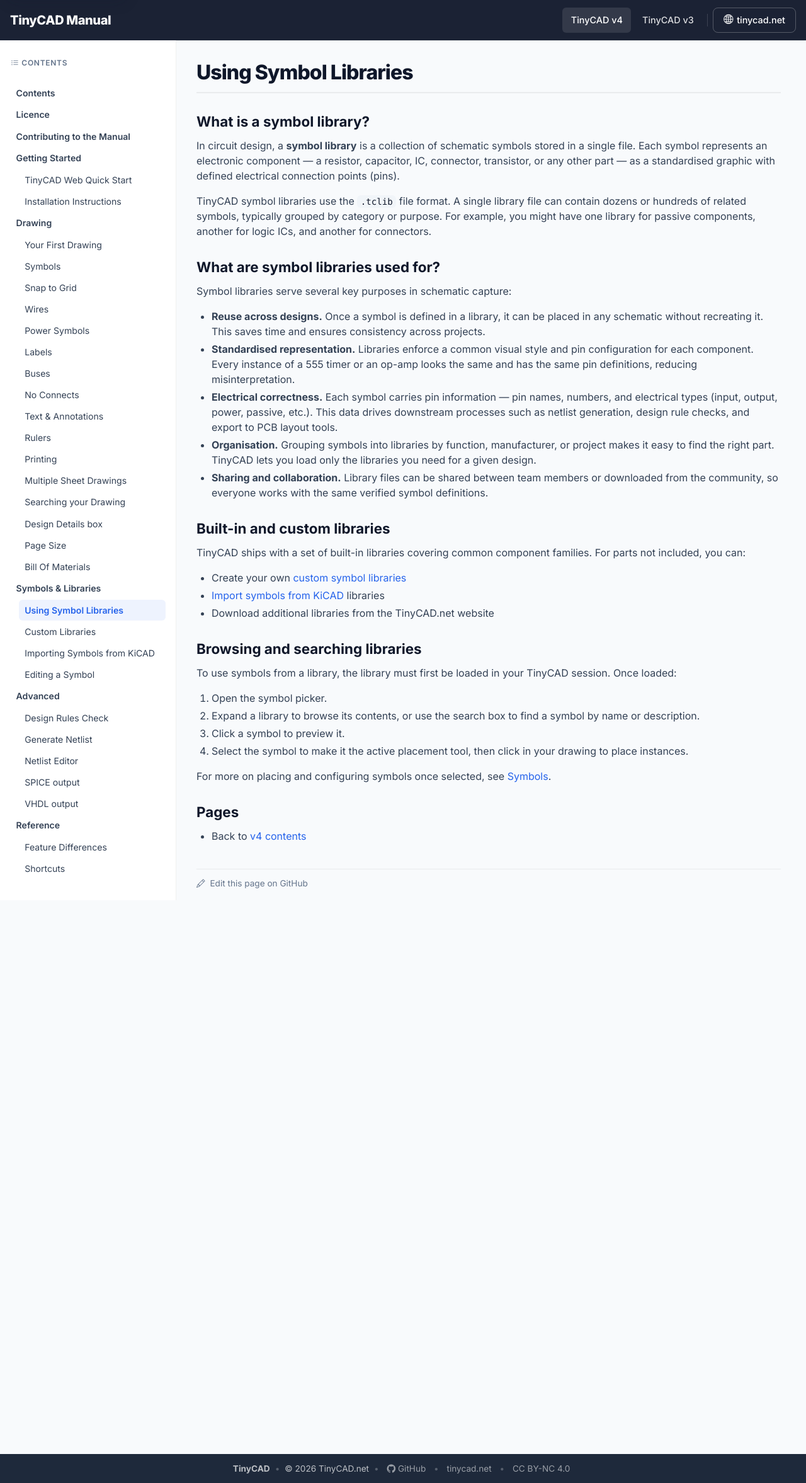
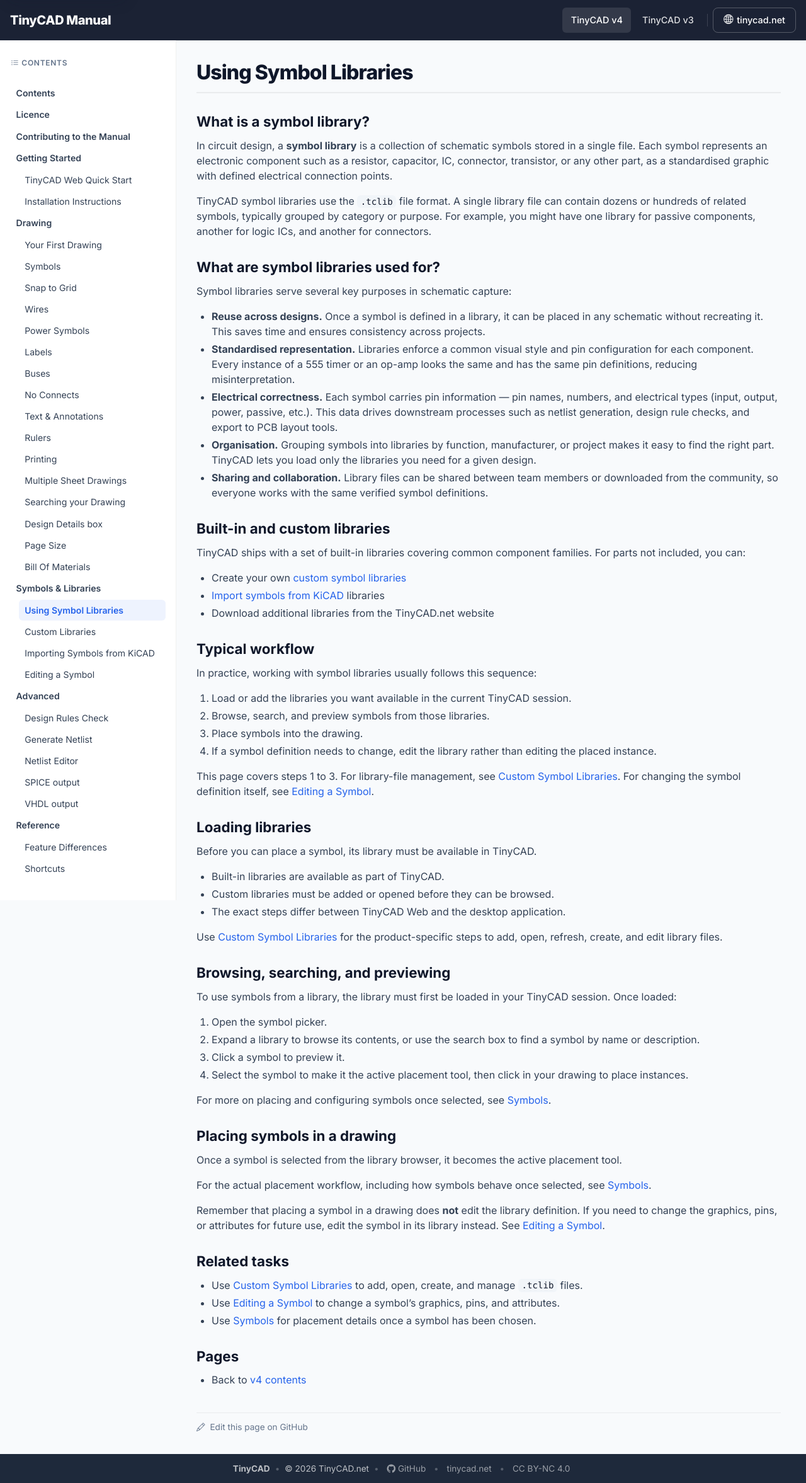
Before and after one commit to matt123p/TinyCAD-docs, a Jekyll site: the page built from docs/v4/Using-Symbol-Libraries.md, in a window 1280 px wide. Shown: the whole page at 63% size. Built offline with Jekyll 4.4.1, drawn with Linux system fonts in a browser that asks for light colours; a style sheet for code colours, icons or effects is not loaded; our own code applies the rules of GitHub Pages for plain Markdown files.

Commit message:
Tidy up library/symbol editing

```diff
--- a/docs/v4/Using-Symbol-Libraries.md
+++ b/docs/v4/Using-Symbol-Libraries.md
@@ -6,7 +6,7 @@
 
 ## What is a symbol library?
 
-In circuit design, a **symbol library** is a collection of schematic symbols stored in a single file. Each symbol represents an electronic component — a resistor, capacitor, IC, connector, transistor, or any other part — as a standardised graphic with defined electrical connection points (pins).
+In circuit design, a **symbol library** is a collection of schematic symbols stored in a single file. Each symbol represents an electronic component such as a resistor, capacitor, IC, connector, transistor, or any other part, as a standardised graphic with defined electrical connection points.
 
 TinyCAD symbol libraries use the `.tclib` file format. A single library file can contain dozens or hundreds of related symbols, typically grouped by category or purpose. For example, you might have one library for passive components, another for logic ICs, and another for connectors.
 
@@ -28,7 +28,28 @@
 - [Import symbols from KiCAD](../Importing-Symbols-from-KiCAD/) libraries
 - Download additional libraries from the TinyCAD.net website
 
-## Browsing and searching libraries
+## Typical workflow
+
+In practice, working with symbol libraries usually follows this sequence:
+
+1. Load or add the libraries you want available in the current TinyCAD session.
+2. Browse, search, and preview symbols from those libraries.
+3. Place symbols into the drawing.
+4. If a symbol definition needs to change, edit the library rather than editing the placed instance.
+
+This page covers steps 1 to 3. For library-file management, see [Custom Symbol Libraries](../Custom-symbol-libraries/). For changing the symbol definition itself, see [Editing a Symbol](../Editing-a-Symbol/).
+
+## Loading libraries
+
+Before you can place a symbol, its library must be available in TinyCAD.
+
+- Built-in libraries are available as part of TinyCAD.
+- Custom libraries must be added or opened before they can be browsed.
+- The exact steps differ between TinyCAD Web and the desktop application.
+
+Use [Custom Symbol Libraries](../Custom-symbol-libraries/) for the product-specific steps to add, open, refresh, create, and edit library files.
+
+## Browsing, searching, and previewing
 
 To use symbols from a library, the library must first be loaded in your TinyCAD session. Once loaded:
 
@@ -38,6 +59,20 @@
 4. Select the symbol to make it the active placement tool, then click in your drawing to place instances.
 
 For more on placing and configuring symbols once selected, see [Symbols](../Symbols/).
+
+## Placing symbols in a drawing
+
+Once a symbol is selected from the library browser, it becomes the active placement tool.
+
+For the actual placement workflow, including how symbols behave once selected, see [Symbols](../Symbols/).
+
+Remember that placing a symbol in a drawing does **not** edit the library definition. If you need to change the graphics, pins, or attributes for future use, edit the symbol in its library instead. See [Editing a Symbol](../Editing-a-Symbol/).
+
+## Related tasks
+
+- Use [Custom Symbol Libraries](../Custom-symbol-libraries/) to add, open, create, and manage `.tclib` files.
+- Use [Editing a Symbol](../Editing-a-Symbol/) to change a symbol's graphics, pins, and attributes.
+- Use [Symbols](../Symbols/) for placement details once a symbol has been chosen.
 
 ## Pages
 
```
Also changed, not shown: docs/v4/Custom-symbol-libraries.md (+44 -74 lines), docs/v4/Editing-a-Symbol.md (+31 -53 lines), docs/v4/images/media2/image2.png, docs/v4/images/media2/image3.png, docs/v4/images/media2/image4.png, docs/v4/images/media2/image5.png, docs/v4/images/media2/image6.png (deleted), 2 other files.
